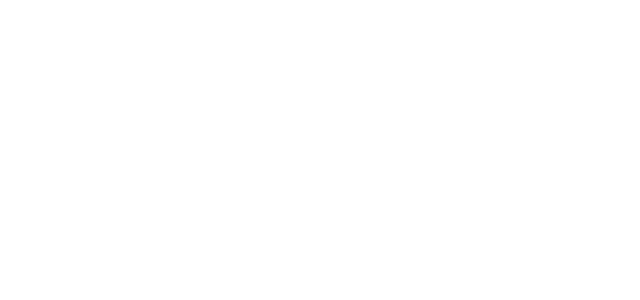
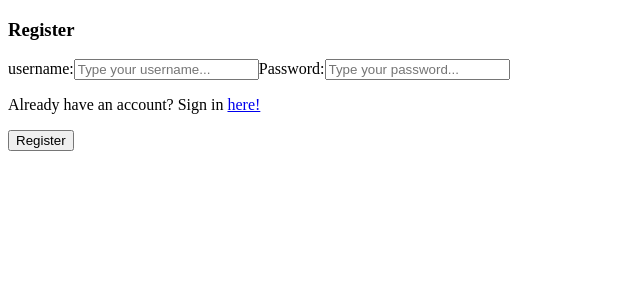
Before and after one commit to HolaCarmensita/Bookster, a React (Create React App) app in the folder client/: page /register in a window 1280 px wide. Before the commit this address had no page. Shown: the top 300 px of the page, without its empty margins (0-640 px from the left). Built offline with nearby package versions, Linux system fonts and the light colour scheme.

Commit message:
created register-page

```diff
--- a/client/src/App.jsx
+++ b/client/src/App.jsx
@@ -1,5 +1,6 @@
 import { Route, Routes } from "react-router-dom";
 import LoginPage from "./pages/LoginPage";
+import RegisterPage from "./pages/RegisterPage";
 
 function App() {
   return (
@@ -7,6 +8,7 @@
       <Routes>
         <Route path="/" element={<LoginPage />} />
         <Route path="/browsing" element={<h3>Browsing</h3>} />
+        <Route path="/register" element={<RegisterPage />} />
       </Routes>
     </>
   );
--- /dev/null
+++ b/client/src/pages/RegisterPage.jsx
@@ -0,0 +1,37 @@
+import React, { useState } from "react";
+import FormInputfields from "../components/login&register/FormInputfields";
+import FormButtons from "../components/login&register/FormButtons";
+import authService from "../service/authService";
+import { Navigate } from "react-router-dom";
+
+export default function RegisterPage() {
+  const [userCredentail, setUserCredential] = useState(undefined);
+  const [serverMsg, setServerMsg] = useState("");
+
+  const handleSubmit = async (event) => {
+    event.preventDefault();
+    console.log(userCredentail);
+
+    const response = await authService.register(userCredentail);
+
+    if (response.status >= 400) {
+      const errorMsg = await response.json();
+      setServerMsg(errorMsg.error);
+    } else {
+      const serverMsg = await response.json();
+      setServerMsg(serverMsg.message);
+      setTimeout(() => <Navigate to="/" />, 1000);
+    }
+  };
+  return (
+    <form onSubmit={(event) => handleSubmit(event)}>
+      <h3>Register</h3>
+      <FormInputfields
+        setUserCredential={setUserCredential}
+        passwordType="text"
+      />
+      <p>{serverMsg}</p>
+      <FormButtons submitTxt="Register" isHidding={true} navigateTo="/" />
+    </form>
+  );
+}
```
